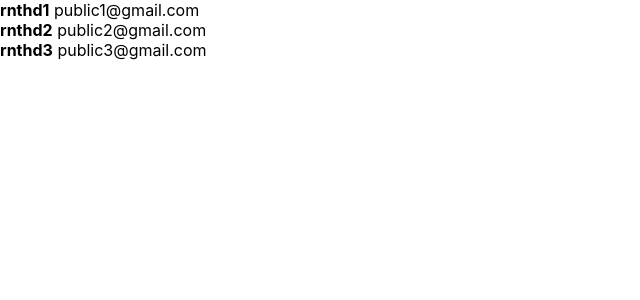
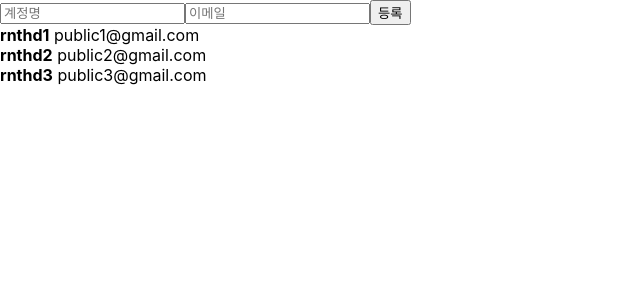
Before and after one commit to rnthd2/study_react_learning_curve_fastCamp, a React (Create React App) app: page / in a window 1280 px wide. Shown: the top 300 px of the page, without its empty margins (0-640 px from the left). Built offline with nearby package versions, Linux system fonts and the light colour scheme.

Commit message:
배열에 항목 추가하기

```diff
--- a/src/App.js
+++ b/src/App.js
@@ -1,4 +1,5 @@
-import React, {useRef} from 'react';
+import React, {useRef, useState} from 'react';
+import CreateUser from './CreateUser';
 import UserList from './UserList';
 // import InputSample from './InputSample';
 // import Hello from './Hello';
@@ -7,7 +8,20 @@
 // import './App.css';
 
 function App() {
-  const users = [
+  const [inputs, setInputs] = useState({
+    username:'',
+    email:'',
+  });
+  const {username, email} = inputs;
+  const onChange = e =>{
+    const{name, value} = e.target;
+    setInputs({
+      ...inputs,
+      [name]: value
+    });
+  }
+
+  const [users,setUsers] = useState([
     {
         id:1,
         username : 'rnthd1',
@@ -21,19 +35,47 @@
         username : 'rnthd3',
         email:'public3@gmail.com'
     }
-  ];
+  ]);
+
+
 
   //useState로 사용하는 경우 해당 값이 리랜더링 되는데
   //굳이 그럴 필요가 없을 때, useRef로 해도됨~
   const nextId = useRef(4);
 
   const onCreate = () => {
+
+    const user = {
+      id: nextId.current,
+      ...inputs
+      //username, email
+    };
+
+    //배열에서 spread 연산자를 사용해보자
+    // setUsers([
+    //   ...users,
+    //   user
+    // ]);
+    setUsers(users.concat(user));
+
+    setInputs({
+      username: '',
+      email:'',
+    });
     console.log(nextId.current);  //4
     nextId.current += 1;  //컴포넌트가 리랜더링 되지 않는다
   }
 
   return (
+    <>
+    <CreateUser
+      username={username}
+      email={email}
+      onChange={onChange}
+      onCreate={onCreate}
+    />
     <UserList users={users}/>
+    </>
   )
 
   // return (
--- /dev/null
+++ b/src/CreateUser.js
@@ -0,0 +1,22 @@
+import React from 'react';
+
+function CreateUser({username, email, onChange, onCreate}){
+    return (
+        <div>
+            <input
+                name="username"
+                placeholder="계정명"
+                onChange={onChange}
+                value={username}
+            />
+            <input
+                name="email"
+                placeholder="이메일"
+                onChange={onChange}
+                value={email}
+            />
+            <button onClick={onCreate}>등록</button>
+        </div>
+    );
+}
+export default CreateUser;
```
